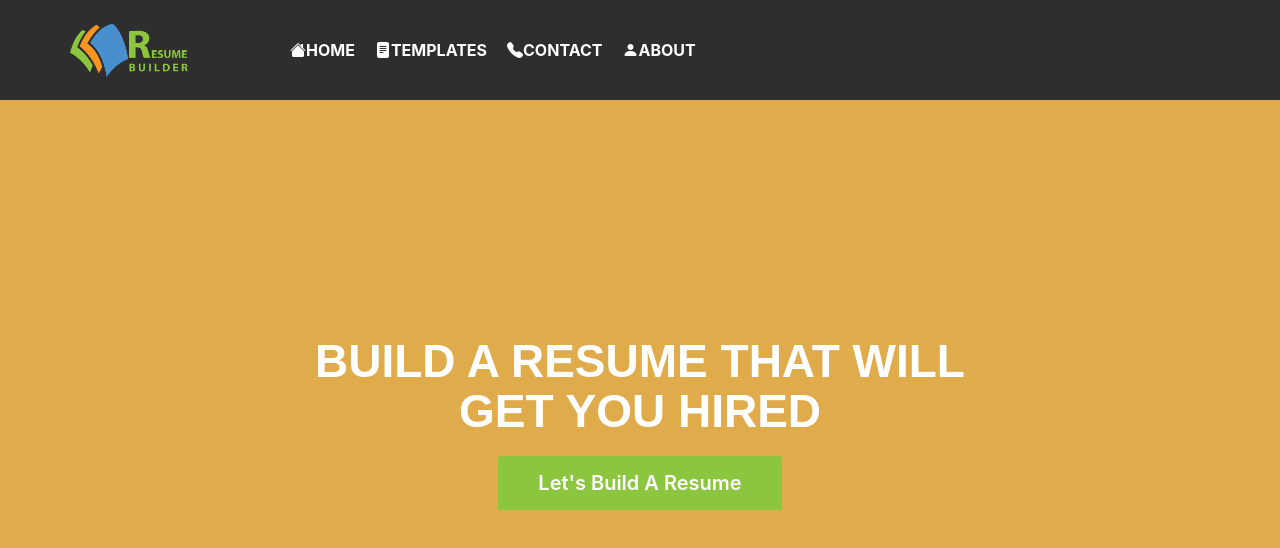
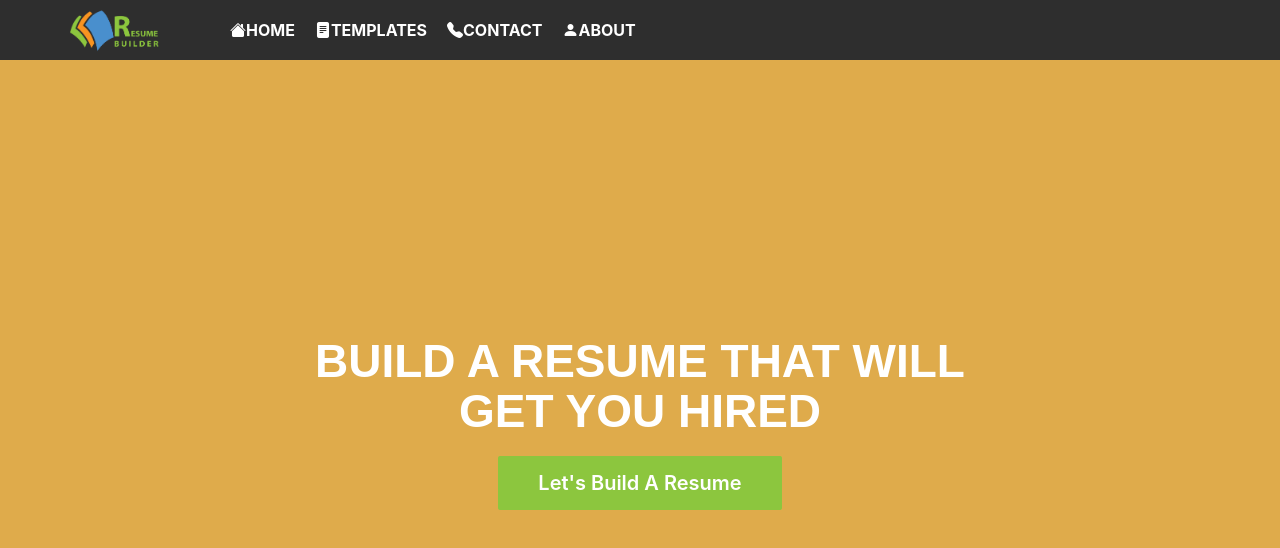
Before and after one commit to Aliherawi7/resume-builder, a React (Create React App) app: page / in a window 1280 px wide. Shown: the top 548 px of the page. Built offline with nearby package versions, Linux system fonts and the light colour scheme.

Commit message:
nav hight and szie changed

```diff
--- a/src/components/Nav.css
+++ b/src/components/Nav.css
@@ -1,6 +1,7 @@
 nav{
     position: fixed;
     width: 100%;
+    height: 60px;
     display: flex;
     padding: 10px;
     background-color: #2e2e2e;
@@ -22,8 +23,8 @@ nav a{
     align-items: center;
 }
 nav .nav-brand{
-    width: 120px;
-    margin-right: 80px;
+    width: 90px;
+    margin-right: 50px;
     margin-left: 60px;
     cursor: pointer;
 }
```
